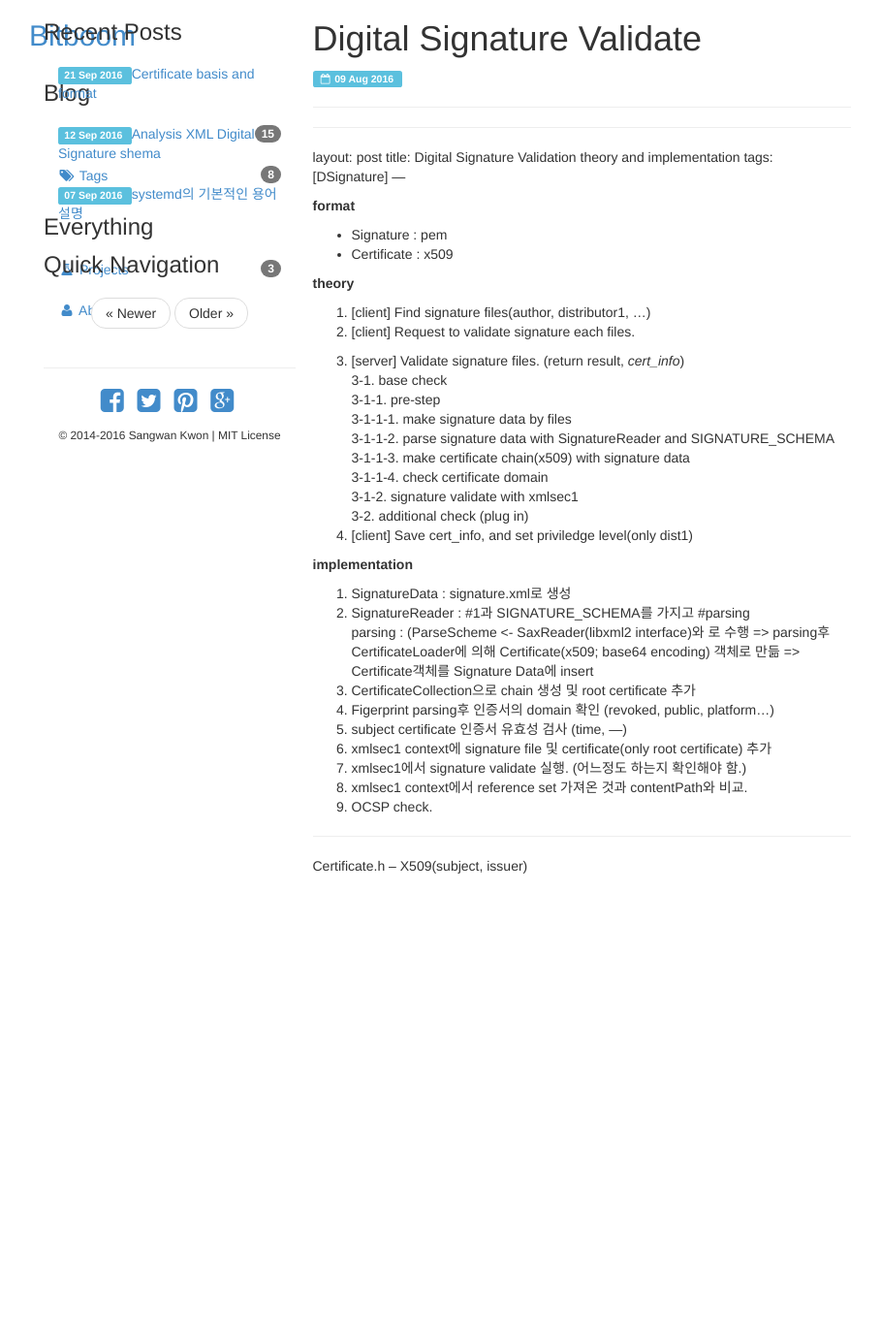
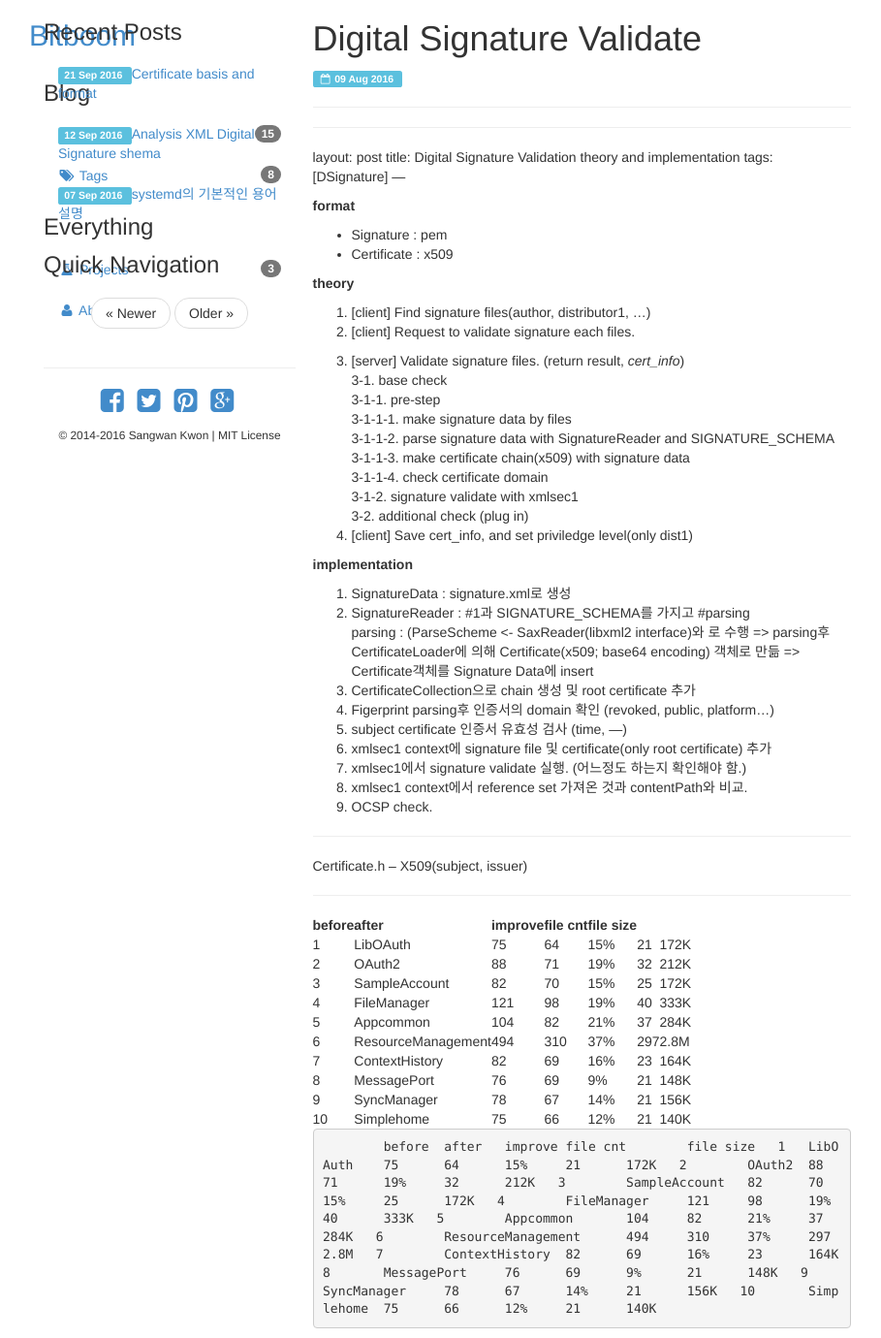
Before and after one commit to bitboom/bitboom.github.io, a Jekyll site: the page built from _posts/2016-08-09-digital-signature-validate.md, in a window 1280 px wide and 1380 px high. Shown: the whole window at 97% size, without its empty margins (40-949 px from the left). Built offline with Jekyll 4.4.1, drawn with Linux system fonts in a browser that asks for light colours.

Commit message:
Update 2016-08-09-digital-signature-validate.md

```diff
--- a/_posts/2016-08-09-digital-signature-validate.md
+++ b/_posts/2016-08-09-digital-signature-validate.md
@@ -42,3 +42,33 @@ tags: [DSignature]
 
 ---
 Certificate.h -- X509(subject, issuer)
+
+---
+
+|before|after|improve|file cnt|file size|
+|---
+1|LibOAuth|75|64|15%|21|172K|
+2|OAuth2|88|71|19%|32|212K|
+3|SampleAccount|82|70|15%|25|172K|
+4|FileManager|121|98|19%|40|333K|
+5|Appcommon|104|82|21%|37|284K|
+6|ResourceManagement|494|310|37%|297|2.8M|
+7|ContextHistory|82|69|16%|23|164K|
+8|MessagePort|76|69|9%|21|148K|
+9|SyncManager|78|67|14%|21|156K|
+10|Simplehome|75|66|12%|21|140K|
+
+
+
+
+		before	after	improve	file cnt	file size
+1	LibOAuth	75	64	15%	21	172K
+2	OAuth2	88	71	19%	32	212K
+3	SampleAccount	82	70	15%	25	172K
+4	FileManager	121	98	19%	40	333K
+5	Appcommon	104	82	21%	37	284K
+6	ResourceManagement	494	310	37%	297	2.8M
+7	ContextHistory	82	69	16%	23	164K
+8	MessagePort	76	69	9%	21	148K
+9	SyncManager	78	67	14%	21	156K
+10	Simplehome	75	66	12%	21	140K
```
